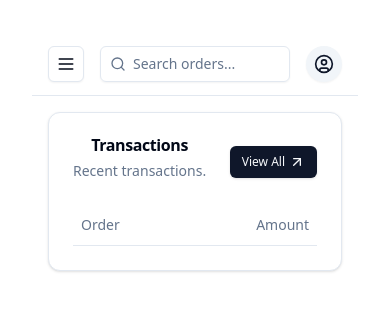
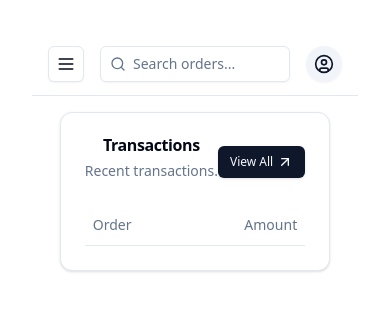
Before and after one commit to bfcxfm/BBT-Merch, a React (Vite) app: page /user in a window 390 px wide. Shown: the top 310 px of the page. Built offline with nearby package versions, Linux system fonts and the light colour scheme; a web font is replaced by a local one.

Commit message:
Update user mobile page

```diff
--- a/src/components/UserPage.jsx
+++ b/src/components/UserPage.jsx
@@ -243,7 +243,7 @@
           </DropdownMenu>
         </div>
       </header>
-      <main className="flex flex-1 flex-col gap-4 p-4 md:gap-8 md:p-8">
+      <main className="flex flex-1 flex-col items-center gap-4 px-4 py-4 md:gap-8 md:p-8">
         {/* <div className="grid gap-4 md:grid-cols-2 md:gap-8 lg:grid-cols-4">
           <Card x-chunk="dashboard-01-chunk-0">
             <CardHeader className="flex flex-row items-center justify-between space-y-0 pb-2">
```
